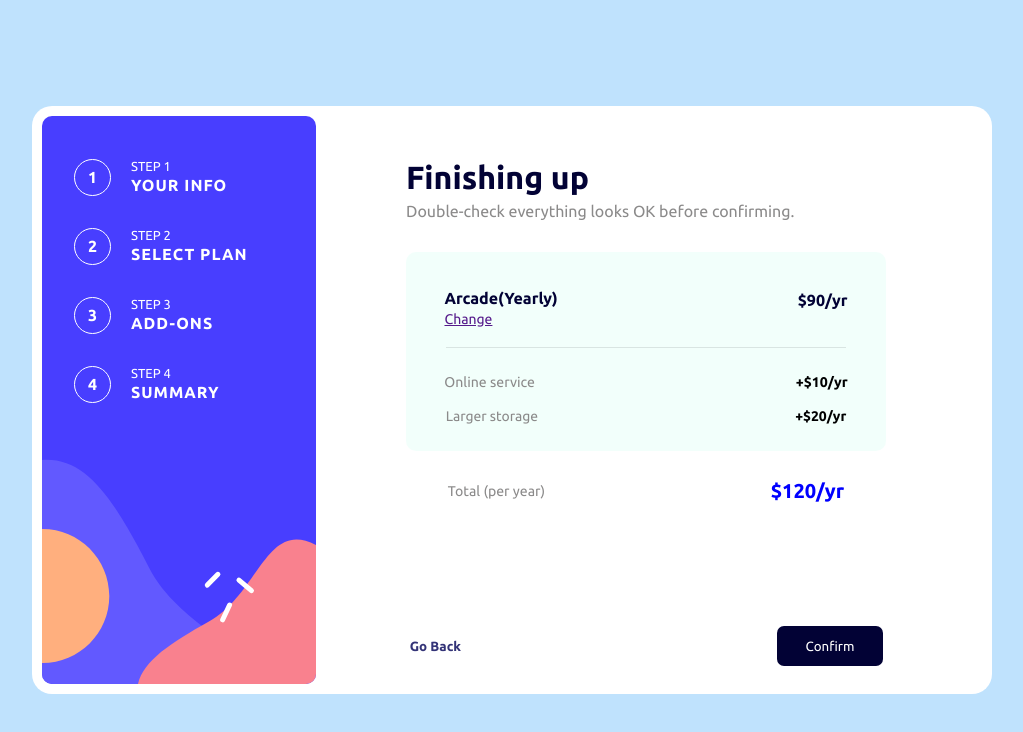
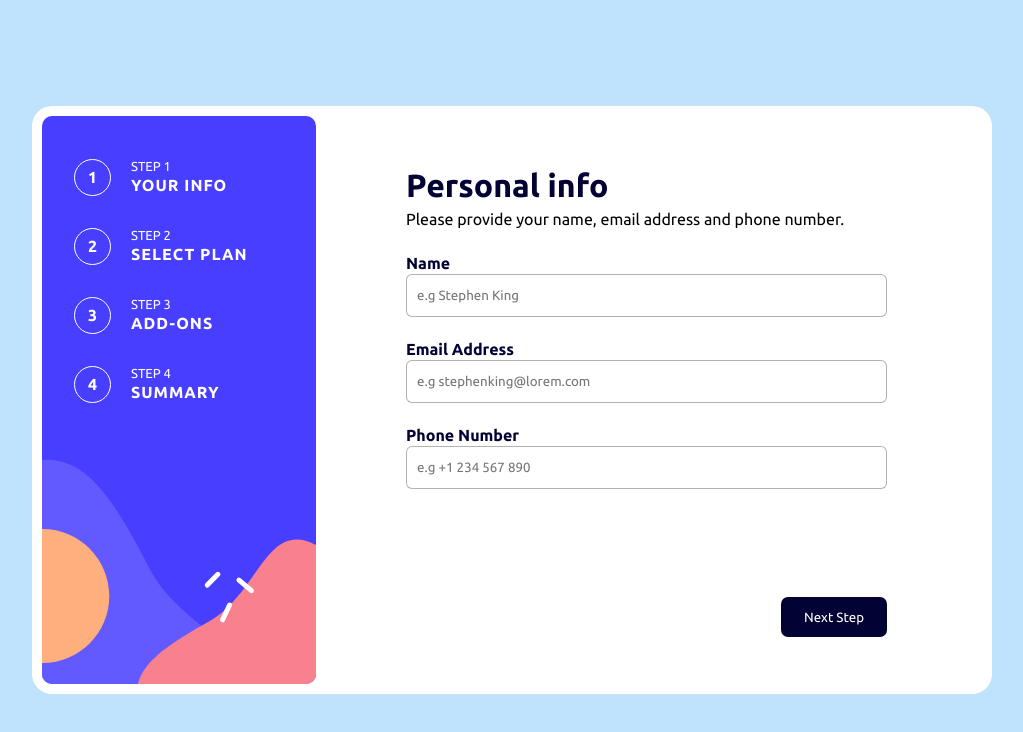
Before and after one commit to therealtmmy/multi-step-form, a React (Create React App) app: page / in a window 1280 px wide. Shown: the top 732 px of the page, without its empty margins (128-1151 px from the left). Built offline with nearby package versions, Linux system fonts and the light colour scheme.

Commit message:
Refactored codebase

```diff
--- a/src/App.js
+++ b/src/App.js
@@ -11,11 +11,11 @@ function App() {
     <div className="App">
       <div className="App-content">
         <Sidebar />
-        {/* <Info /> */}
+        <Info />
         {/* <SelectPlan /> */}
         {/* <PickAddOns /> */}
+        {/* <Summary /> */}
         {/* <ThankYou /> */}
-        <Summary />
       </div>
     </div>
   );
--- a/src/Components/NavContent/Info.css
+++ b/src/Components/NavContent/Info.css
@@ -1,5 +1,5 @@
 .Info {
-    margin-top: 30px;
+    margin-top: 40px;
 }
 
 h1 {
@@ -18,7 +18,7 @@ h1 {
 
 input {
     width: 35em;
-    height: 35px;
+    height: 39px;
     border-radius: 6px;
     padding-left: 10px;
     border: 1px solid rgba(0, 0, 0, 0.3);
@@ -29,6 +29,7 @@ input {
 
 label {
     font-weight: 600;
+    margin-top: 8px;
     margin-bottom: 2px;
     color: rgb(2, 2, 53);
 }
@@ -41,6 +42,6 @@ button {
     color: white;
     background-color: rgb(2, 2, 53);
     cursor: pointer;
-    margin-top: 10em;
+    margin-top: 7em;
     margin-left: 28.1em;
 }
```
